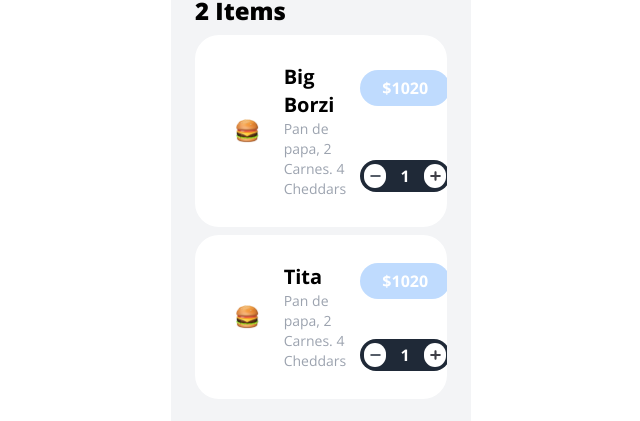
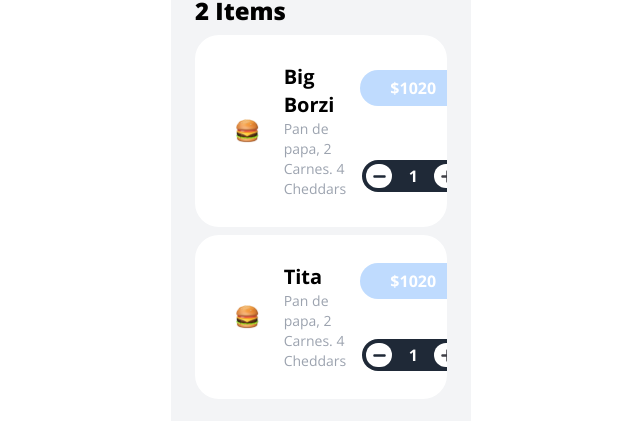
Before and after one commit to augustodelg/componentize-demo, a React (Vite) app: page / in a window 1280 px wide. Shown: the part 193-614 px from the top of the page, without its empty margins (319-959 px from the left). Built offline with nearby package versions, Linux system fonts and the light colour scheme.

Commit message:
Added Product Counter

```diff
--- a/src/components/ItemsList/components/ItemInCart/components/InteractiveSection/index.tsx
+++ b/src/components/ItemsList/components/ItemInCart/components/InteractiveSection/index.tsx
@@ -1,11 +1,8 @@
 import THEME from "../../../../../../config/theme"
 import { ProductInCart } from "../../../../../../entity/product.types"
-import Button from "../../../../../generals/Button"
 import Chip from "../../../../../generals/Chip"
-import Image from "../../../../../generals/Image"
 import Typography from "../../../../../generals/Typography"
-import lessIcon from "../../../../../../assets/icons/less.svg"
-import plusIcon from "../../../../../../assets/icons/plus.svg"
+import ProductCounter from "./components/ProductCounter"
 
 interface Props extends Pick<ProductInCart, "quantity" | "price"> {
 }
@@ -15,26 +12,11 @@ const InteractiveSection = (props: Props) => {
     return (
         <div className="grid grid-row-2">
             <Chip color={THEME.colors.primary.bg} center={true}>
-                <Typography.Normal className="mx-4 p-1.5" color={THEME.colors.white.text} bold={true}  >
+                <Typography.Normal className="mx-6 p-1.5" color={THEME.colors.white.text} bold={true}  >
                     ${props.price}
                 </Typography.Normal>
             </Chip>
-
-            <Chip color={THEME.colors.secondary.bg} center={true}>
-                <div className="grid grid-cols-3">
-                    <Button.Round className="m-1" color={THEME.colors.white.bg} >
-                        <Image size="w-3/6" center={true} src={lessIcon} />
-                    </Button.Round>
-                    <Typography.Normal className="mx-auto p-1" color={THEME.colors.white.text} bold={true}>
-                        {props.quantity}
-                    </Typography.Normal>
-                    <Button.Round className="m-1" color={THEME.colors.white.bg} >
-                        <Image size="w-3/6" center={true} src={plusIcon} />
-                    </Button.Round>
-
-                </div>
-
-            </Chip>
+            <ProductCounter initialCounter={props.quantity}/>
         </div>
     )
 }
```
